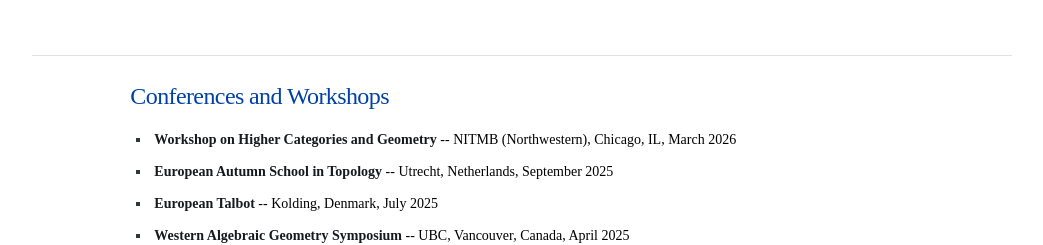
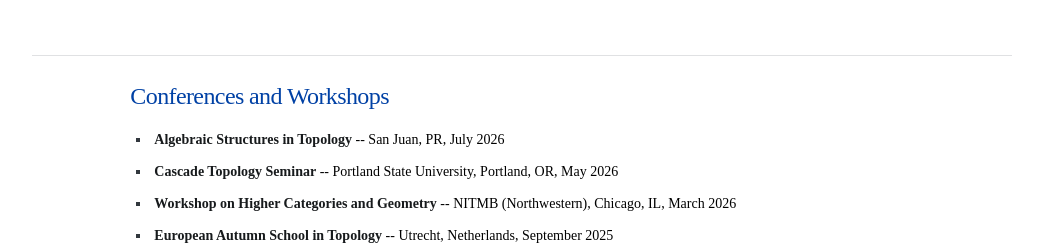
Before and after one commit to jay-reiter/jay-reiter.github.io, a React (Create React App) app: page /math in a window 1280 px wide. Shown: the part 820-1065 px from the top of the page, without its empty margins (118-1161 px from the left). Built offline with nearby package versions, Linux system fonts and the light colour scheme; a web font is replaced by a local one.

Commit message:
new travel items

```diff
--- a/src/pages/MathPage.tsx
+++ b/src/pages/MathPage.tsx
@@ -8,6 +8,16 @@ import WritingItem from "../components/math-items/WritingItem";
 
 const MathPage = () => {
   const travelItems = [
+    <TravelItem
+      title="Algebraic Structures in Topology"
+      date="July 2026"
+      location="San Juan, PR"
+    />,
+    <TravelItem
+      title="Cascade Topology Seminar"
+      date="May 2026"
+      location="Portland State University, Portland, OR"
+    />,
     <TravelItem
       title="Workshop on Higher Categories and Geometry"
       date="March 2026"
```
